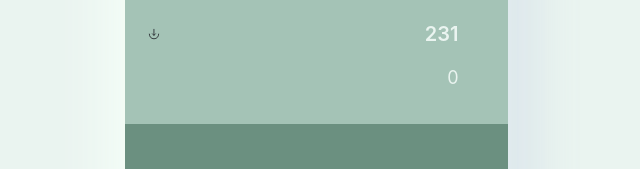
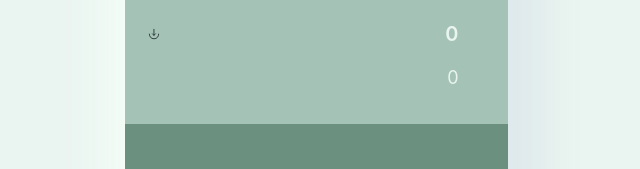
Before and after one commit to devpullcode/dpc-calculator, a website: page index.html in a window 1280 px wide. Shown: the part 330-499 px from the top of the page, 324-964 px from the left. Drawn offline with nearby package versions, Linux system fonts and the light colour scheme; files that its build step writes are made by us from their sources; files whose address does not match are found by name.

Commit message:
refactor (index.html): ♻️ Set initial field value to zero for clarity

```diff
--- a/index.html
+++ b/index.html
@@ -43,7 +43,7 @@
               <img src="./build/img/svg/loop-operation.svg" class="m-calculation__img-state btn-inactive" alt="loop-operation.svg" />
             </div>
             <div class="m-calculation__results">
-              <output class="m-calculation__result">231</output>
+              <output class="m-calculation__result">0</output>
               <div class="m-calculation__operation">0</div>
             </div>
           </section>
```
